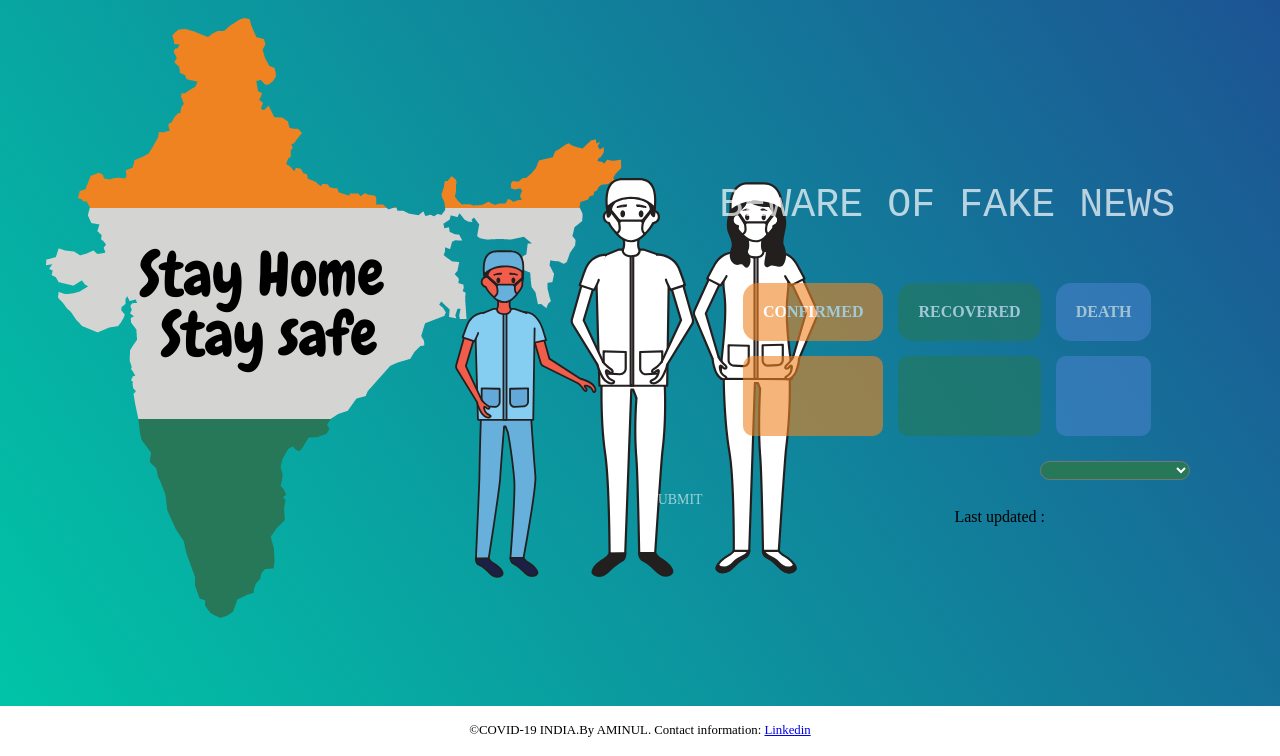
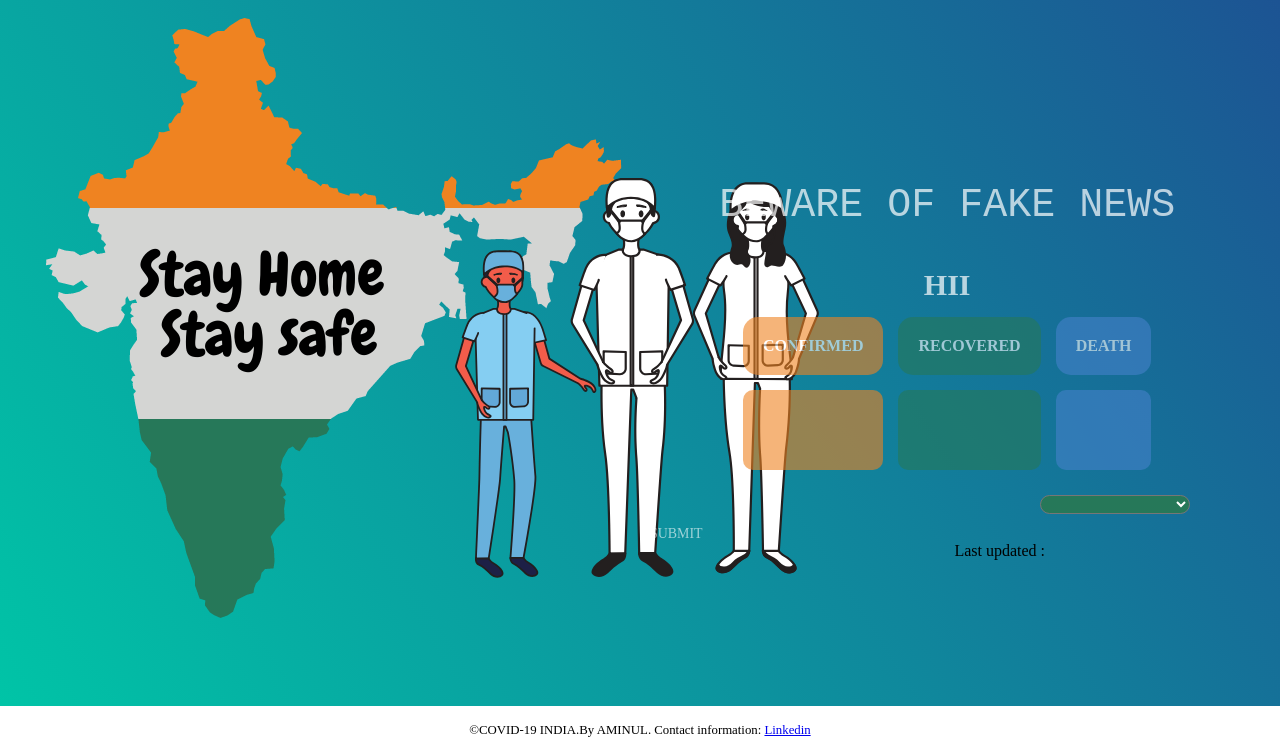
Before and after one commit to aminul-dot/Covid19-india-monitor, a plain HTML site: page index.html in a window 1280 px wide. Shown: the part 157-913 px from the top of the page. Drawn offline with Linux system fonts and the light colour scheme; no server answers.

Commit message:
Update index.html

```diff
--- a/index.html
+++ b/index.html
@@ -334,6 +334,15 @@ background-color: white;
 
 
   }
+  #loc{
+    text-align: center;
+
+    margin-bottom: 0px;
+    font-size: 30px;
+    font-weight: bold;
+    color: rgba(255,255,255,.70);
+
+  }
 
 
 
@@ -478,6 +487,7 @@ background-color: white;
 	<div class="id2">
 
 		<p id="safe"></p>
+    <p id="loc"> HII </p>
     <table class="table" border="0" cellspacing="0" cellpadding="20">
 
 		<tr>
@@ -597,7 +607,7 @@ update();
 
 
 
-
+                       var uper = data1['statewise'][input].state
 
 
 
@@ -607,6 +617,7 @@ update();
           //document.getElementById("act1").innerHTML = data[number-1].Active;
           document.getElementById("rec1").innerHTML = data1['statewise'][input].recovered;
           document.getElementById("death1").innerHTML = data1['statewise'][input].deaths;
+          document.getElementById("loc").innerHTML = uper.toUpperCase();
          document.getElementById("last").innerHTML = jsondate;
 
 
```
